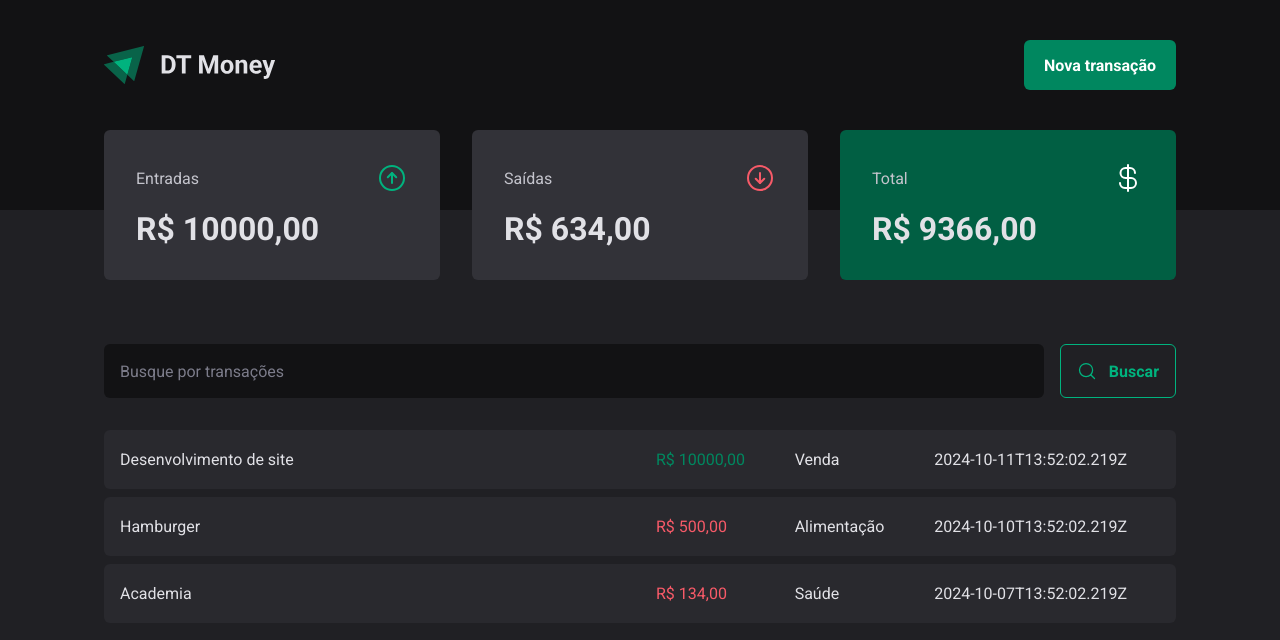
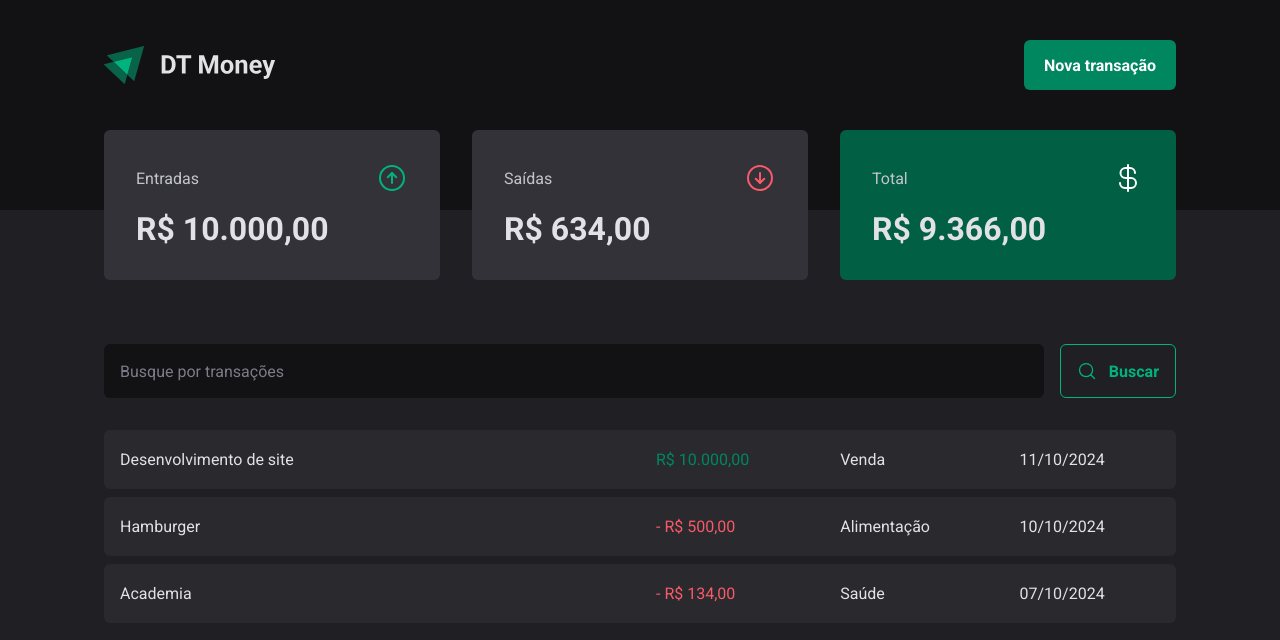
Before and after one commit to Cassiano26/dt-money, a React (Vite) app: page / in a window 1280 px wide. Shown: the top 640 px of the page. Built offline with nearby package versions, Linux system fonts and the light colour scheme; data requests are answered from the project's data file.

Commit message:
Criando formatações de data e moeda na pasta utils e aplixando nas transações e summary

```diff
--- a/src/components/Summary/index.tsx
+++ b/src/components/Summary/index.tsx
@@ -2,6 +2,7 @@
 import { SummaryCard, SummaryContainer } from "./styles";
 import { useContext } from "react";
 import { TransactionsContext } from "../../contexts/TransactionsContexts";
+import { priceFormatter } from "../../utils/formatter";
 
 export function Summary() {
 
@@ -26,21 +27,21 @@
           <span>Entradas</span>
           <ArrowCircleUp size={32} color="#00b37e" />
         </header>
-        <strong>R$ {summary.income},00</strong>
+        <strong>{priceFormatter.format(summary.income)}</strong>
       </SummaryCard>
       <SummaryCard>
         <header>
           <span>Saídas</span>
           <ArrowCircleDown size={32} color="#f75a68" />
         </header>
-        <strong>R$ {summary.outcome},00</strong>
+        <strong>{priceFormatter.format(summary.outcome)}</strong>
       </SummaryCard>
       <SummaryCard variant="green">
         <header>
           <span>Total</span>
           <CurrencyDollar size={32} color="#fff" />
         </header>
-        <strong>R$ {summary.total},00</strong>
+        <strong>{priceFormatter.format(summary.total)}</strong>
       </SummaryCard>
     </SummaryContainer>
   )
--- a/src/pages/Transactions/index.tsx
+++ b/src/pages/Transactions/index.tsx
@@ -4,6 +4,7 @@
 import { SearchForm } from "./components/SearchForm"
 import { PriceHighlight, TransactionsContainer, TransactionsTable } from "./styles"
 import { TransactionsContext } from "../../contexts/TransactionsContexts"
+import { dateFormatter, priceFormatter } from "../../utils/formatter"
 
 export function Transactions() {
 
@@ -23,11 +24,12 @@
                 <td width="50%" >{transaction.description}</td>
                 <td>
                   <PriceHighlight variant={transaction.type}>
-                    R$ {transaction.price},00
+                    {transaction.type === 'outcome' && '- '}
+                    {priceFormatter.format(transaction.price)}
                   </PriceHighlight>
                 </td>
                 <td>{transaction.category}</td>
-                <td>{transaction.createdAt}</td>
+                <td>{dateFormatter.format(new Date(transaction.createdAt))}</td>
               </tr>
               )
             })}
--- /dev/null
+++ b/src/utils/formatter.ts
@@ -0,0 +1,6 @@
+export const dateFormatter = new Intl.DateTimeFormat('pt-BR')
+
+export const priceFormatter = new Intl.NumberFormat('pt-BR', {
+  style: 'currency',
+  currency: 'BRL',
+})
```
